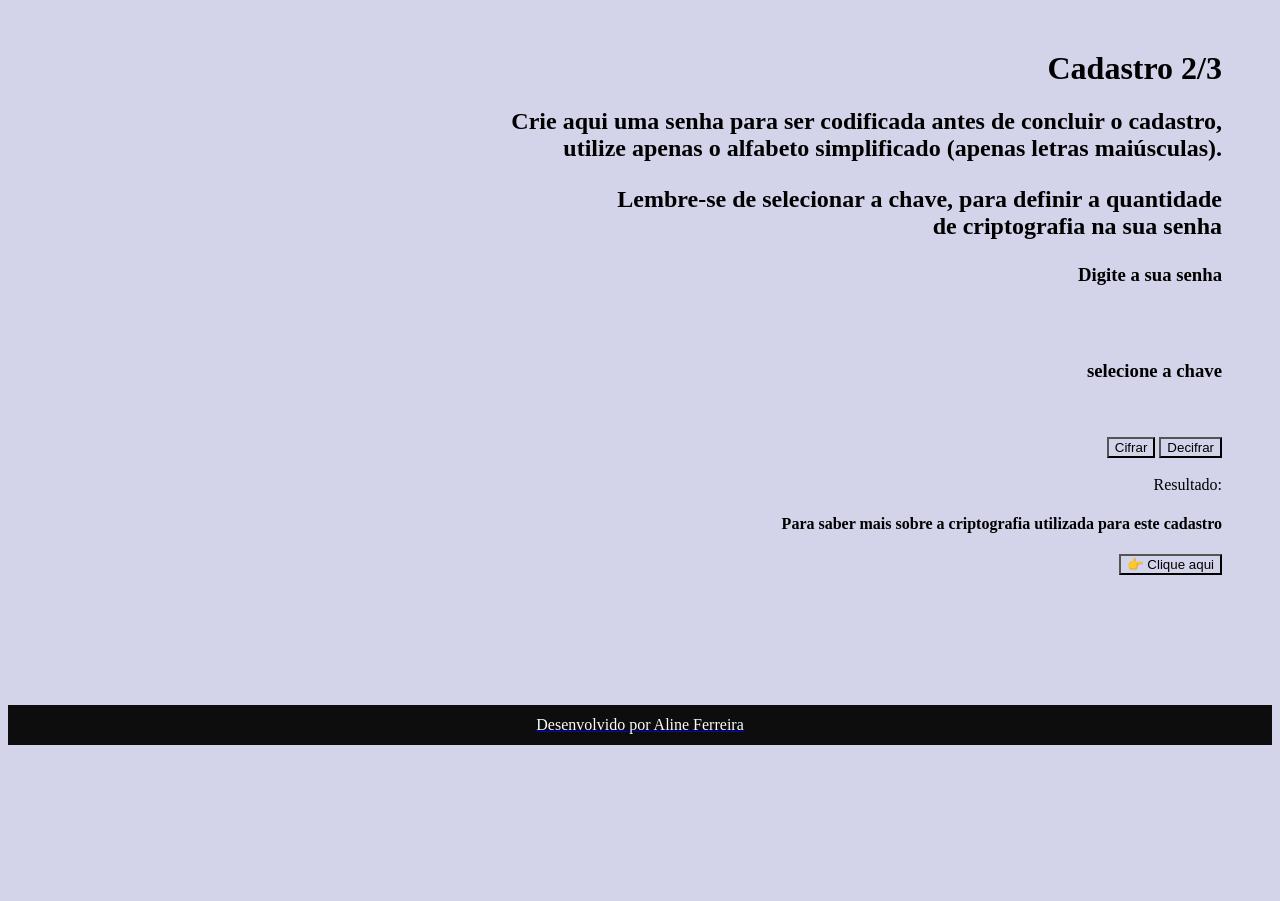
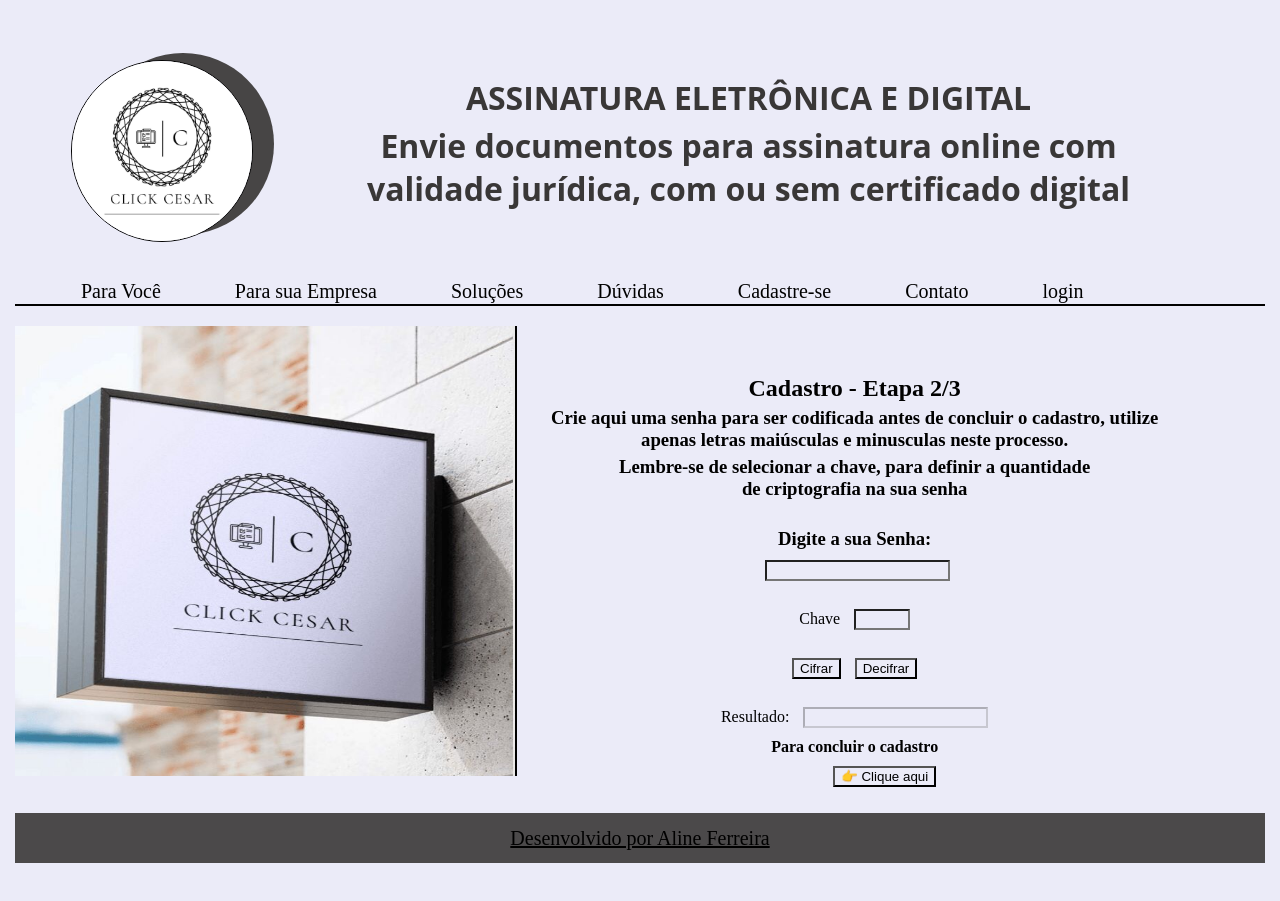
Before and after one commit to Laboratoria/SAP010-cipher, a website: page src/index.html in a window 1280 px wide. Both pictures are taken after a click on the button "Cifrar". Before the commit the page ends 800 px from the top, so only its background shows below. Drawn offline with Linux system fonts and the light colour scheme.

Commit message:
criação

```diff
--- a/src/cipher.js
+++ b/src/cipher.js
@@ -1,5 +1,42 @@
-const cipher = {
-  // ...
-};
+/* Codigo alfab.(0 a 25) /codigo ASCII maiuscula (65 até 90)/ codigo ASCII minúsculas(97 até 122)/ deslocar/ giro/ codigo alfb.*/
 
-export default cipher;
+function parametros (offset,string) { /*verificação dos parametros*/
+validacao(offset,string);
+let value = " ";
+const letrasAlfabeto = 26;
+
+for (let i = 0; i < string.length; i++) { /* for estutura a repetição/ (i) inicialização = 0/ i++ incrementa a variável*/
+let c = string.charCodeAt(i); /* variavel c= charCodeAt*/
+for (let contador = 0; contador < string.length; contador++) {
+letra = string.charCodeAt(contador);
+
+if (c >= 65 && c <= 90) { /*maiusculas*/
+  let d = (((c - 65 + offset) % 26) + 65); /* se vdd, ASCII - 65= letra alfabeto o resultado usa o operador modulo(%) para que esteja dentro do alfabeto*/
+  let e = String.fromCharCode(d); /* converte e armazena a string na variavel "e" */
+  value += e;
+}
+
+else if (c >= 97 && c <= 122) { /* minúsculas*/
+  let d = (((c - 97 + offset) % 26) + 97); /* se vdd, ASCII - 65= letra alfabeto o resultado usa o operador modulo(%) para que esteja dentro do alfabeto*/
+  let e = String.fromCharCode(d); /* converte e armazena a string na variavel "e" */
+  value += e;
+}
+
+else if (c == 32) { /*ASCII printable character code 32/ Identifica os espaços entre as palavras*/
+if (letra >= "A".charCodeAt(0) && letra <= "Z".charCodeAt(0)) { /* busca letra maiusculas após os espaços*/
+  let numNovaLetra = (((letra - "A".charCodeAt(0) + offset) % letrasAlfabeto) + "A".charCodeAt(0));
+  let novaLetra = String.fromCharCode(numNovaLetra);
+  value += novaLetra;
+}
+
+else if (letra >= "a".charCodeAt(0) && letra <= "z".charCodeAt(0)) { /* busca letra minusculas após os espaços*/
+  let numNovaLetra = (((letra - "a".charCodeAt(0) + offset) % letrasAlfabeto) + "a".charCodeAt(0)); /*modulo*/
+  let novaLetra = String.fromCharCode(numNovaLetra);
+  value += novaLetra;
+}
+
+else if (letra == " ".charCodeAt(0)) { /*recebe uma string como entrada e retorna uma string modificada*/
+  value += " ";
+} }
+return value;
+}}}
--- a/src/index.html
+++ b/src/index.html
@@ -1,42 +1,70 @@
 <!DOCTYPE html>
 <html>
-  <head>
-    <meta charset="utf-8">
-    <title>Caesar Cipher</title>
-    <link rel="stylesheet" href="style.css" type="text/css" />
- </head>
 
+    <head>
+     <meta charset='utf-8'>
+     <meta name="viewport" content="width=device-width">
+     <title>Click Cesar</title>
+     <link rel="stylesheet" href="style.css" type="text/css">
+     <link rel="icon" href="img/cc-aba.jpeg">
+    </head>
 
   <body>
 
+
+    <div class="caixa">
+
+      <div class="container">
+       <img class="logo"  src="./img/cc-w.jpeg">
+       <h1>ASSINATURA ELETRÔNICA E DIGITAL <p>Envie documentos para assinatura online com validade jurídica, com ou sem certificado digital</h1><p></p>
+      </div>
+
+     <a> Para Você</a>
+     <a> Para sua Empresa</a>
+     <a> Soluções</a>
+     <a> Dúvidas</a>
+     <a> Cadastre-se</a>
+     <a> Contato</a>
+     <a> login</a>
+
+    </div>
+
+    <img class="cc-p" src="./img/cc-p.jpeg">
+
+
     <main class="box">
 
-     <h1>Cadastro 2/3 </h1>
-
-     <h2> Crie aqui uma senha para ser codificada antes de concluir o cadastro,<br> utilize apenas o alfabeto simplificado (apenas letras maiúsculas).<p>Lembre-se de selecionar a chave, para definir a quantidade<br> de criptografia na sua senha<p></p></h2>
+     <h2>Cadastro - Etapa 2/3</h2>
+     <h3> Crie aqui uma senha para ser codificada antes de concluir o cadastro, utilize<br> apenas letras maiúsculas e minusculas neste processo.<p>Lembre-se de selecionar a chave, para definir a quantidade<br> de criptografia na sua senha<p></p></h3>
 
 
-       <label for=" mensagem" class="titulo-mensagem"><h3>Digite a sua senha </h3></label>
-       <imput type="text" id="mensagem"><br><br>
+     <label for="mensagem" class="titulo-mensagem"><h3>Digite a sua Senha:</h3></label>
+     <input type="text" id="mensagem"><br><br>
 
-       <label for=" chave" class="titulo-chave"><h3>selecione a chave</h3></label>
-       <imput type="number" id="chave" min="1" max="25"><br><br>
+     <label for="chave" class="titulo-chave">Chave </label>
+     <input type="number" id="chave" min="1" max="25"><br><br>
 
-       <button onclick="cifrar()">Cifrar</button>
-       <button onclick="decifrar()">Decifrar</button><br><br>
+	   <button onclick="cifrar()">Cifrar</button>
+     <button onclick="decifrar()">Decifrar</button><br><br>
 
-       <label for="resultado">Resultado:</label>
-       <imput type="text" id="resultado" disabled>
+	   <label for="resultado">Resultado:</label>
+	   <input type="text" id="resultado" disabled>
 
 
-     <h4>Para saber mais sobre a criptografia utilizada para este cadastro</h4>
+      <h4>Para concluir o cadastro</h4>
       <a href="https://pt.wikipedia.org/wiki/Cifra_de_C%C3%A9sar" target="_blank"><button type="submit"> 👉 Clique aqui </button>
 
-    </main>
+   </main>
 
-    <script src="index.js" type="module"></script>
+
+
+   <script src="index.js"></script>
+
+
+
 
     <footer> Desenvolvido por Aline Ferreira</footer>
+
 
   </body>
 
--- a/src/index.js
+++ b/src/index.js
@@ -1,3 +1,51 @@
-import cipher from './cipher.js';
+/* Codigo alfab.(0 a 25) /codigo ASCII maiuscula (65 até 90)/ codigo ASCII minúsculas(97 até 122)/ deslocar/ giro/ codigo alfb.*/
 
-console.log(cipher);
+function cifrar() { /*cifrar chave numerica fornecida pelo usuario*/
+
+    let mensagem = document.getElementById("mensagem").value; /* cria uma variavel e atribui o valor fornecido no campo de input*/
+    let chave = parseInt(document.getElementById("chave").value); /* parseInt- transforma o valor recebido do input (string) em um num. inteiro*/
+    let resultado = ""; /*será usada para armazenar msg cifrada*/
+
+    for (let i = 0; i < mensagem.length; i++) { /*(i) inicialização/ loop em todo comprimento da msg até que seja igual a que foi feita*/
+      let caractere = mensagem.charCodeAt(i); /*atribui o valor numérico correspondente ao caractere atual da mensagem*/
+
+      if (caractere >= 65 && caractere <= 90) { /* maiuscula - se positivo o codigo é executado*/
+
+        caractere = ((caractere - 65 + chave) % 26) + 65; /* subtrai 65 do vl numerico + chave / modulo26 e add 65 nov. para retornar  o vl numerico a letra maiuscula cifrada*/
+      } else if (caractere >= 97 && caractere <= 122) {
+
+        caractere = ((caractere - 97 + chave) % 26) + 97; /*para letras minusculas*/
+      }
+
+      resultado += String.fromCharCode(caractere);
+    }
+
+    document.getElementById("resultado").value = resultado;
+    return resultado;
+  }
+
+
+
+  function decifrar() {
+
+  let mensagem = document.getElementById("mensagem").value;
+  let chave = parseInt(document.getElementById("chave").value);
+  let resultado = "";
+
+     for (let i = 0; i < mensagem.length; i++) {
+     let caractere = mensagem.charCodeAt(i);
+
+     if (caractere >= 65 && caractere <= 90) {
+     // letra maiuscula
+     caractere = ((caractere - 65 - chave + 26) % 26) + 65;
+     } else if (caractere >= 97 && caractere <= 122) {
+     // letra minuscula
+     caractere = ((caractere - 97 - chave + 26) % 26) + 97;
+      }
+
+    resultado += String.fromCharCode(caractere);
+      }
+
+  document.getElementById("resultado").value = resultado;
+  return resultado;
+  }
--- a/src/style.css
+++ b/src/style.css
@@ -1,27 +1,79 @@
+* {
+    margin: 5px;
+}
+
 *{
-    background-color: rgb(211, 211, 234);
+    background-color: rgb(235, 235, 248);
+}
+
+.container {
+    display: flex;
+    justify-content: center; /* alinhar horizontalmente */
+    align-items: center; /* alinhar verticalmente */
+}
+
+h1 {
+    text-align: center;
+    margin: 60px;
+    display: inline-block;
+    margin-left: 50px;
+    font-family:Open Sans, Helvetica, Arial, sans-serif;
+    color: rgb(57, 55, 55);
 
 }
 
+.logo {
+    width:180px;
+    margin-left: 50px;
+    border-radius: 100px;
+    border:solid 1px;
+    box-shadow: 21px -7px rgb(71, 69, 69);
+    display: inline-block;
+    margin-top: 15px;
+}
 
-*h1 {
+.caixa{
+ padding: 1px; /*espaço entre as coisas do cabeçalho*/
+ border-bottom: 2px solid rgb(0, 0, 0);
+}
 
-    text-align: left;
-    padding: 50px 0 15px;
+a {
     color: black;
-    font-family: "helvetica";
+    margin-left: 65px;
+    font-size: 20px;
+    cursor:pointer;
+
+}
+
+/*hover - evento para quando o mouse passar por cima do texto selecionado <a>*/
+a:hover {
+    text-decoration: underline;
+}
+
+.cc-p {
+ width: 500px;
+ height: 450px;
+ margin-top: 15px;
+ display: inline-block;
+ border-right: 2px solid black;
+}
+
+body {
+    font-weight: lighter;color:black;
 }
 
 .box {
-
-    text-align: right;
-    margin: 50px;
+    text-align: center;
+    margin: 20px;
+    cursor:pointer; /*mãozinha do mouse*/
+    display: inline-block;
 }
 
 footer {
-    background-color: #080808f8;
-    color: rgb(250, 251, 251);
-    margin-top:130px;
+    background-color: #474545f8;
+    color: rgb(0, 0, 0);
+    margin-top: 1px;
     text-align: center;
-    line-height: 40px;
-  }
+    line-height: 50px;
+
+}
```
Also changed, not shown: test/cipher.spec.js (+4 -6 lines), README.md, src/img/cc-aba.jpeg (added), src/img/cc-p.jpeg (added), src/img/cc-w.jpeg (added), src/img/cc.jpeg (added), 1 other file.
